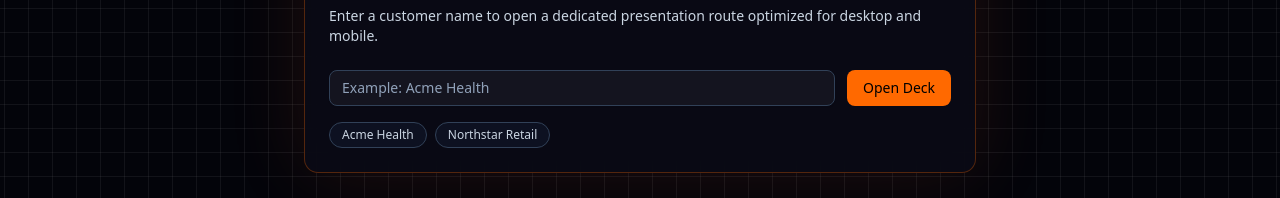
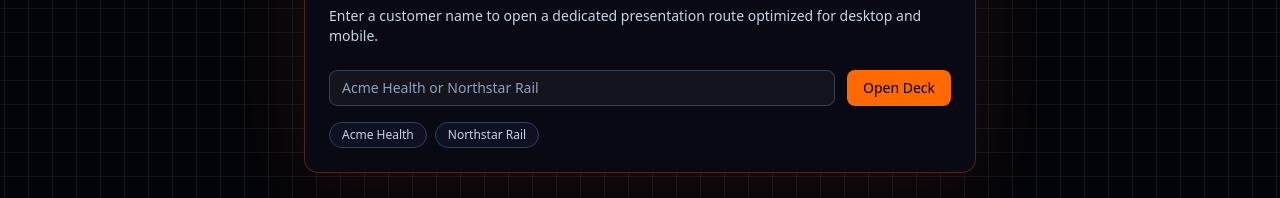
Before and after one commit to MatWetz/qbr-mvp, a Next.js app: page / in a window 1280 px wide. Shown: the part 452-650 px from the top of the page. Built offline with nearby package versions, Linux system fonts and the light colour scheme.

Commit message:
Restrict QBR launcher input to allowed customer names

```diff
--- a/src/components/qbr/qbr-builder.tsx
+++ b/src/components/qbr/qbr-builder.tsx
@@ -8,8 +8,13 @@ import { Badge } from "@/components/ui/badge";
 import { Button } from "@/components/ui/button";
 import { Card, CardContent, CardDescription, CardHeader, CardTitle } from "@/components/ui/card";
 import { Input } from "@/components/ui/input";
-import { mockCustomers } from "@/data/mock-customers";
-import { getCustomerByQuery } from "@/lib/get-customer";
+import { getCustomerById } from "@/lib/get-customer";
+
+const ALLOWED_INPUTS = ["Acme Health", "Northstar Rail"] as const;
+const ALLOWED_CUSTOMER_IDS: Record<string, string> = {
+  "acme health": "acme",
+  "northstar rail": "northstar",
+};
 
 export function QbrBuilder() {
   const router = useRouter();
@@ -18,7 +23,7 @@ export function QbrBuilder() {
   const [error, setError] = useState<string | null>(null);
   const isMounted = useRef(true);
 
-  const lookupExamples = useMemo(() => mockCustomers.map((customer) => customer.name), []);
+  const lookupExamples = useMemo(() => [...ALLOWED_INPUTS], []);
 
   useEffect(() => {
     return () => {
@@ -32,13 +37,21 @@ export function QbrBuilder() {
     setError(null);
 
     try {
-      const customer = await getCustomerByQuery(query);
+      const input = query.trim().toLowerCase();
+      const customerId = ALLOWED_CUSTOMER_IDS[input];
+
+      if (!customerId) {
+        setError('Only "Acme Health" and "Northstar Rail" are valid inputs.');
+        return;
+      }
+
+      const customer = getCustomerById(customerId);
       if (!isMounted.current) {
         return;
       }
 
       if (!customer) {
-        setError("No mock customer found. Try one of the sample names below.");
+        setError('Only "Acme Health" and "Northstar Rail" are valid inputs.');
         return;
       }
 
@@ -68,7 +81,7 @@ export function QbrBuilder() {
             <Input
               value={query}
               onChange={(event) => setQuery(event.target.value)}
-              placeholder="Example: Acme Health"
+              placeholder='Acme Health or Northstar Rail'
               className="border-slate-700 bg-[#101226] text-slate-100 placeholder:text-slate-400"
               aria-label="Customer Name"
             />
```
